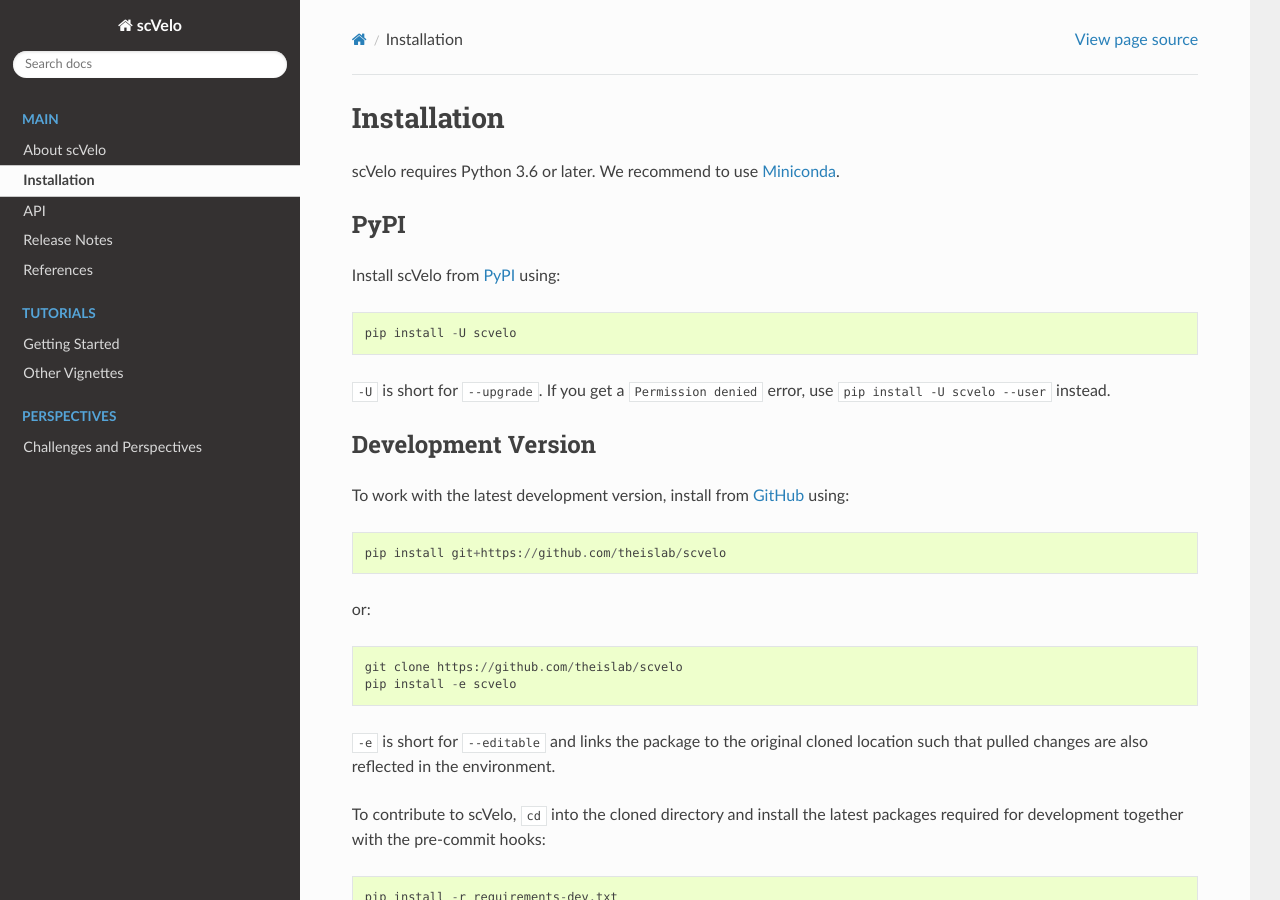
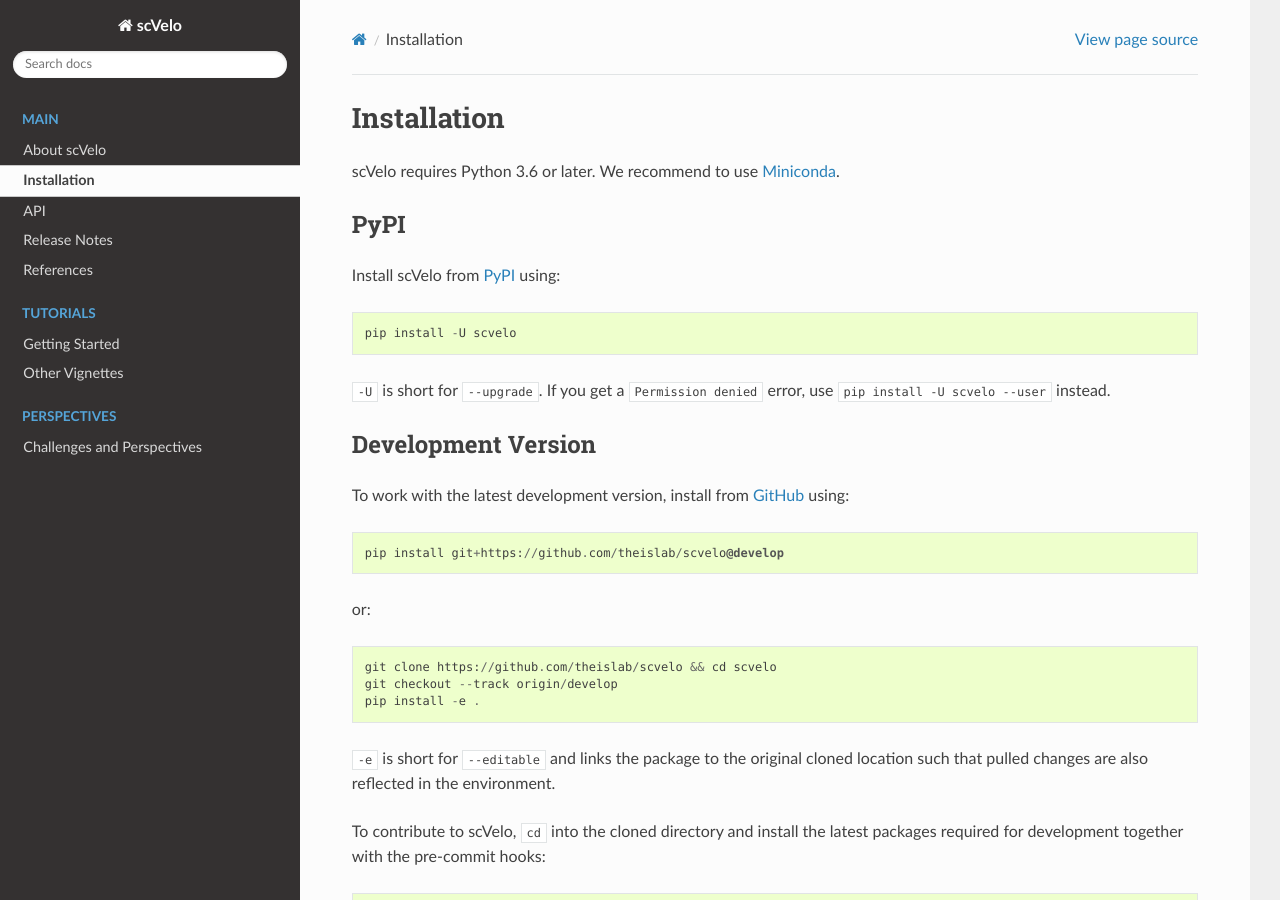
Before and after one commit to theislab/scvelo, a Sphinx documentation site: the page built from docs/source/installation.rst, in a window 1280 px wide and 900 px high. Built offline with Sphinx 7.4.7 and the Read the Docs theme 2.0.0, drawn with Linux system fonts in a browser that asks for light colours; pages that are not in the unit, such as notebooks, are missing from menus; the version number could not be read and is left out.

Commit message:
Update developer installation instructions

```diff
--- a/docs/source/installation.rst
+++ b/docs/source/installation.rst
@@ -19,12 +19,13 @@
 
 To work with the latest development version, install from GitHub_ using::
 
-    pip install git+https://github.com/theislab/scvelo
+    pip install git+https://github.com/theislab/scvelo@develop
 
 or::
 
-    git clone https://github.com/theislab/scvelo
-    pip install -e scvelo
+    git clone https://github.com/theislab/scvelo && cd scvelo
+    git checkout --track origin/develop
+    pip install -e .
 
 ``-e`` is short for ``--editable`` and links the package to the original cloned
 location such that pulled changes are also reflected in the environment.
```
Also changed, not shown: CONTRIBUTING.rst (+6 -2 lines).
